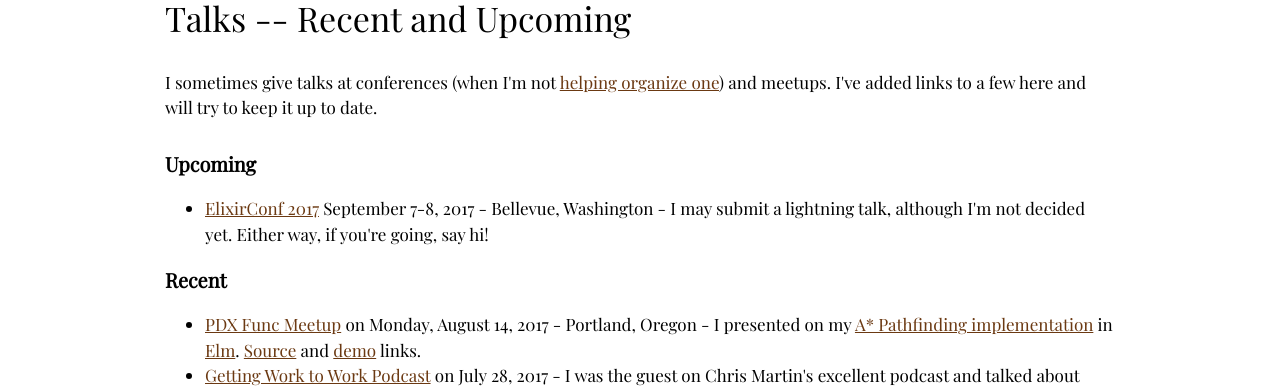
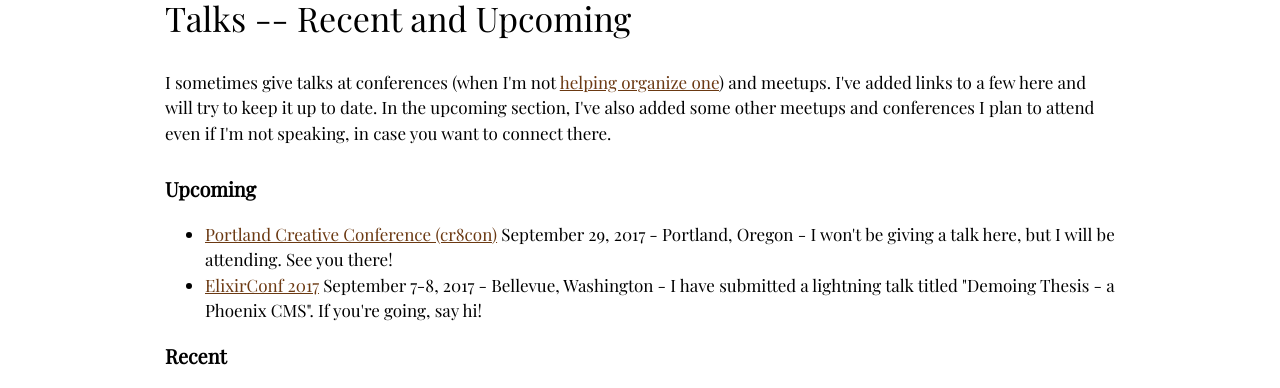
Before and after one commit to mcbobby7/jamonholmgren, a Next.js app: page /talks in a window 1280 px wide. Shown: the part 156-544 px from the top of the page. Built offline with nearby package versions, Linux system fonts and the light colour scheme; a web font is replaced by a local one.

Commit message:
Fix next page, add talk

```diff
--- a/pages/next.js
+++ b/pages/next.js
@@ -54,7 +54,7 @@
 
       <p>I'm very excited about the new company. It was time for a change, and this is as close to perfect as I could have envisioned. Who knows...maybe another ten years?</p>
 
-      <p><img src="https://cloud.githubusercontent.com/assets/1479215/9644817/096fd6fa-517d-11e5-8403-7ad5539420c0.jpg" style="display:block;margin:30px auto;" /></p>
+      <p><img src="https://cloud.githubusercontent.com/assets/1479215/9644817/096fd6fa-517d-11e5-8403-7ad5539420c0.jpg" style={{display: 'block', margin: '30px auto'}} /></p>
     </Page>
   )
 }
--- a/pages/talks.js
+++ b/pages/talks.js
@@ -8,13 +8,14 @@
       <h1>Talks -- Recent and Upcoming</h1>
 
       <p>
-        I sometimes give talks at conferences (when I'm not <a href='https://infinite.red/ChainReactConf'>helping organize one</a>) and meetups. I've added links to a few here and will try to keep it up to date.
+        I sometimes give talks at conferences (when I'm not <a href='https://infinite.red/ChainReactConf'>helping organize one</a>) and meetups. I've added links to a few here and will try to keep it up to date. In the upcoming section, I've also added some other meetups and conferences I plan to attend even if I'm not speaking, in case you want to connect there.
       </p>
 
       <h3>Upcoming</h3>
 
       <ul>
-        <li><a href='https://elixirconf.com'>ElixirConf 2017</a> September 7-8, 2017 - Bellevue, Washington - I may submit a lightning talk, although I'm not decided yet. Either way, if you're going, say hi!</li>
+        <li><a href='http://cre8con.com/'>Portland Creative Conference (cr8con)</a> September 29, 2017 - Portland, Oregon - I won't be giving a talk here, but I will be attending. See you there!</li>
+        <li><a href='https://elixirconf.com'>ElixirConf 2017</a> September 7-8, 2017 - Bellevue, Washington - I have submitted a lightning talk titled "Demoing Thesis - a Phoenix CMS". If you're going, say hi!</li>
       </ul>
 
       <h3>Recent</h3>
```
